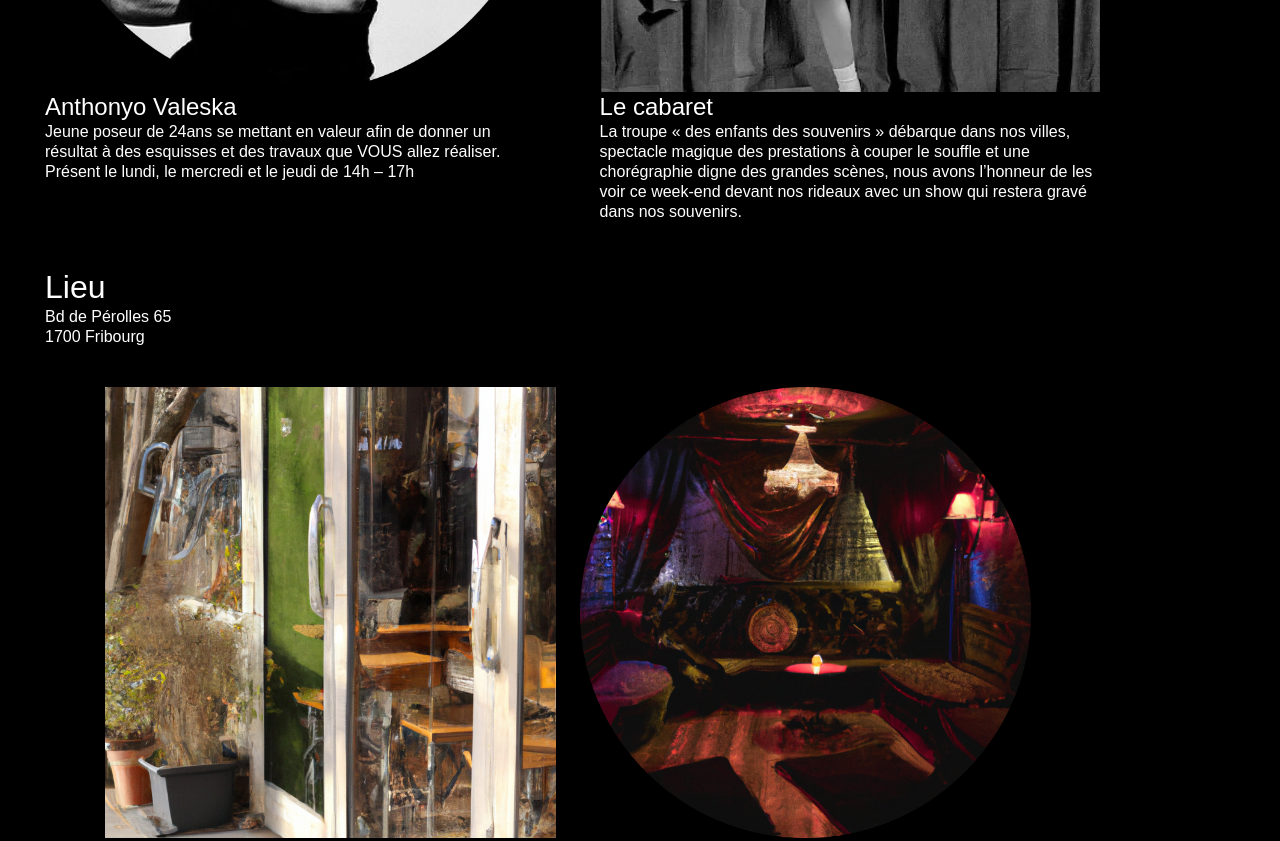
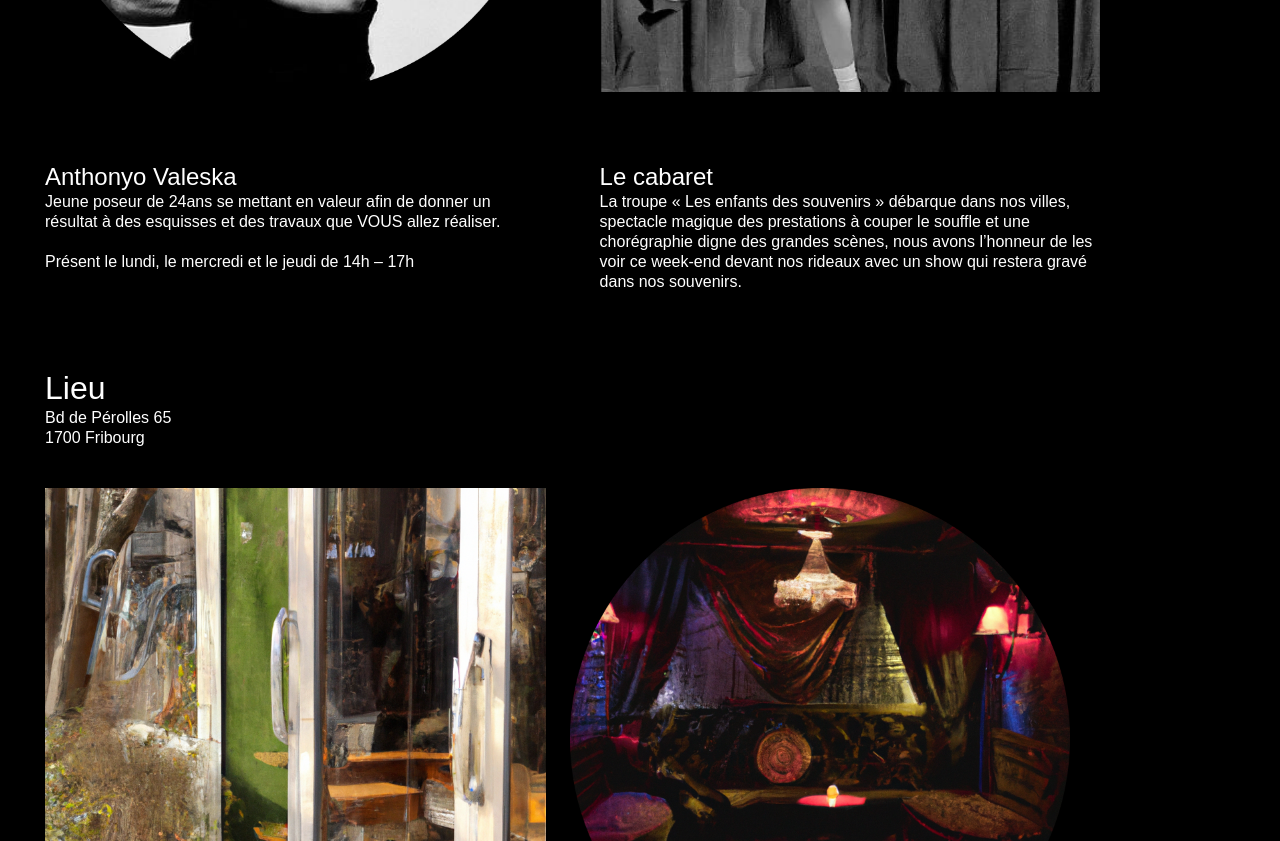
Before and after one commit to despairpanta/IMD22_Emmanuel_Mikhaleva_Projet_cafe, a website built with Parcel: page src/index.html in a window 1280 px wide. Shown: the part 2020-2861 px from the top of the page. Built offline with nearby package versions, Linux system fonts and the light colour scheme; a web font is replaced by a local one.

Commit message:
correction in html and scss

```diff
--- a/src/index.html
+++ b/src/index.html
@@ -86,7 +86,9 @@
                   Jeune poseur de 24ans se mettant en valeur afin de donner un
                   résultat à des esquisses et des travaux que VOUS allez
                   réaliser.
-                  <br />Présent le lundi, le mercredi et le jeudi de 14h – 17h
+                  <br />
+                  <br />
+                  Présent le lundi, le mercredi et le jeudi de 14h – 17h
                 </p>
               </div>
             </div>
@@ -95,7 +97,7 @@
               <div class="cabaret-section">
                 <h2>Le cabaret</h2>
                 <p>
-                  La troupe « des enfants des souvenirs » débarque dans nos
+                  La troupe « Les enfants des souvenirs » débarque dans nos
                   villes, spectacle magique des prestations à couper le souffle
                   et une chorégraphie digne des grandes scènes, nous avons
                   l’honneur de les voir ce week-end devant nos rideaux avec un
@@ -111,7 +113,7 @@
           <h1>Lieu</h1>
           <p>Bd de Pérolles 65 <br />1700 Fribourg</p>
         </div>
-        <div class="container">
+        <div class="location-container">
           <div class="row">
             <div class="col-10 col-md-5">
               <img src="img/outside-the-cafe-img.png" alt="" />
@@ -125,7 +127,10 @@
     </div>
 
     <footer>
+      <div class="footer-decoration">
         <img src="img/footer-img.svg" alt="" />
+      </div>
+      <div class="contact-information">
         <div class="contact email">
           <img src="img/mail.svg" alt="" />
           <a href="mailto:cafeye@gmail.com">cafeye@gmail.com</a>
@@ -138,6 +143,7 @@
           <img src="img/instagram.svg" alt="" />
           <a href="">@caf_eye._</a>
         </div>
+      </div>
     </footer>
     <script src="js/main.js" type="module"></script>
   </body>
--- a/src/scss/main.scss
+++ b/src/scss/main.scss
@@ -60,8 +60,16 @@ footer {
   width: 100%;
 }
 
+footer {
+  margin-top: 200px;
+}
+
 a {
   text-decoration: none;
+}
+
+footer a {
+  font-size: 20px;
 }
 
 header h1 {
@@ -90,6 +98,12 @@ h2 {
 
 .main {
   padding: 200px 0 0 45px;
+}
+
+.footer-decoration {
+  display: flex;
+  justify-content: center;
+  transform: translateY(-54%);
 }
 
 // timetable
@@ -144,6 +158,11 @@ h2 {
   margin: 80px 30px 0 0px;
 }
 
+.poseur-information .poseur-section,
+.cabaret-information .cabaret-section {
+  margin-top: 70px;
+}
+
 .cabaret-information {
   margin: 80px 0 0 0px;
 }
@@ -151,9 +170,18 @@ h2 {
 // location
 
 .location-section {
-  margin: 45px 0 130px 0;
+  margin: 76px 0 130px 0;
 }
 
 .location-information {
   margin: 45px 0 40px 0;
 }
+
+// footer contat
+.contact-information {
+  padding: 5px 0 0 45px;
+}
+
+.contact {
+  margin-bottom: 30px;
+}
```
Lines whose indentation alone changed are shown as unchanged.
